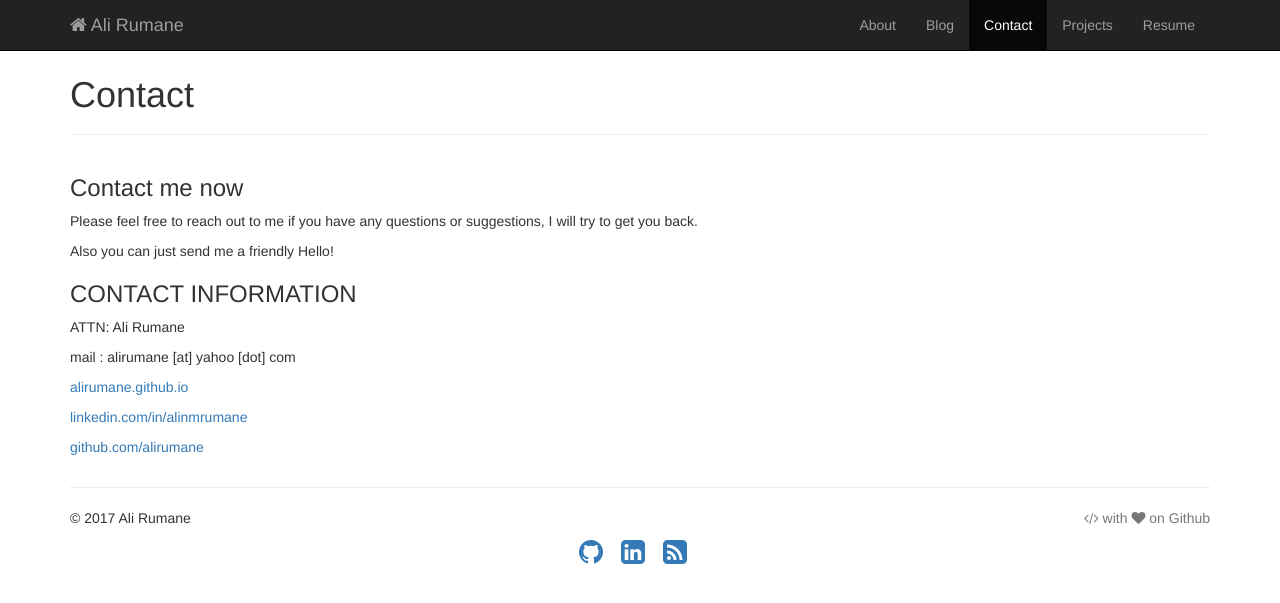
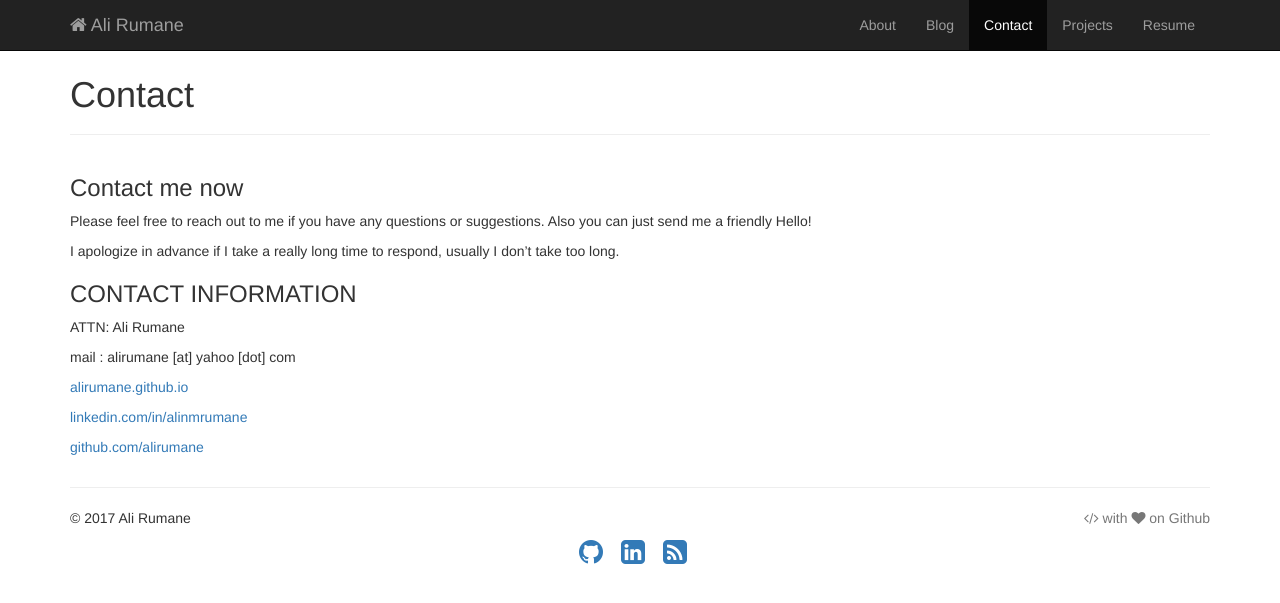
Before and after one commit to alirumane/ali-backup, a Jekyll site: the page built from contact.md, in a window 1280 px wide. Shown: the top 603 px of the page. Built offline with Jekyll 4.4.1, drawn with Linux system fonts in a browser that asks for light colours.

Commit message:
Update contact.md

```diff
--- a/contact.md
+++ b/contact.md
@@ -8,13 +8,11 @@ description: Contact
 
 ### Contact me now
 
-Please feel free to reach out to me if you have any questions or suggestions, I will try to get you back.
+Please feel free to reach out to me if you have any questions or suggestions. Also you can just send me a friendly Hello!
 
-Also you can just send me a friendly Hello!
+I apologize in advance if I take a really long time to respond, usually I don't take too long.
 
 ### CONTACT INFORMATION
-
-
 
 ATTN: Ali Rumane
 
```
